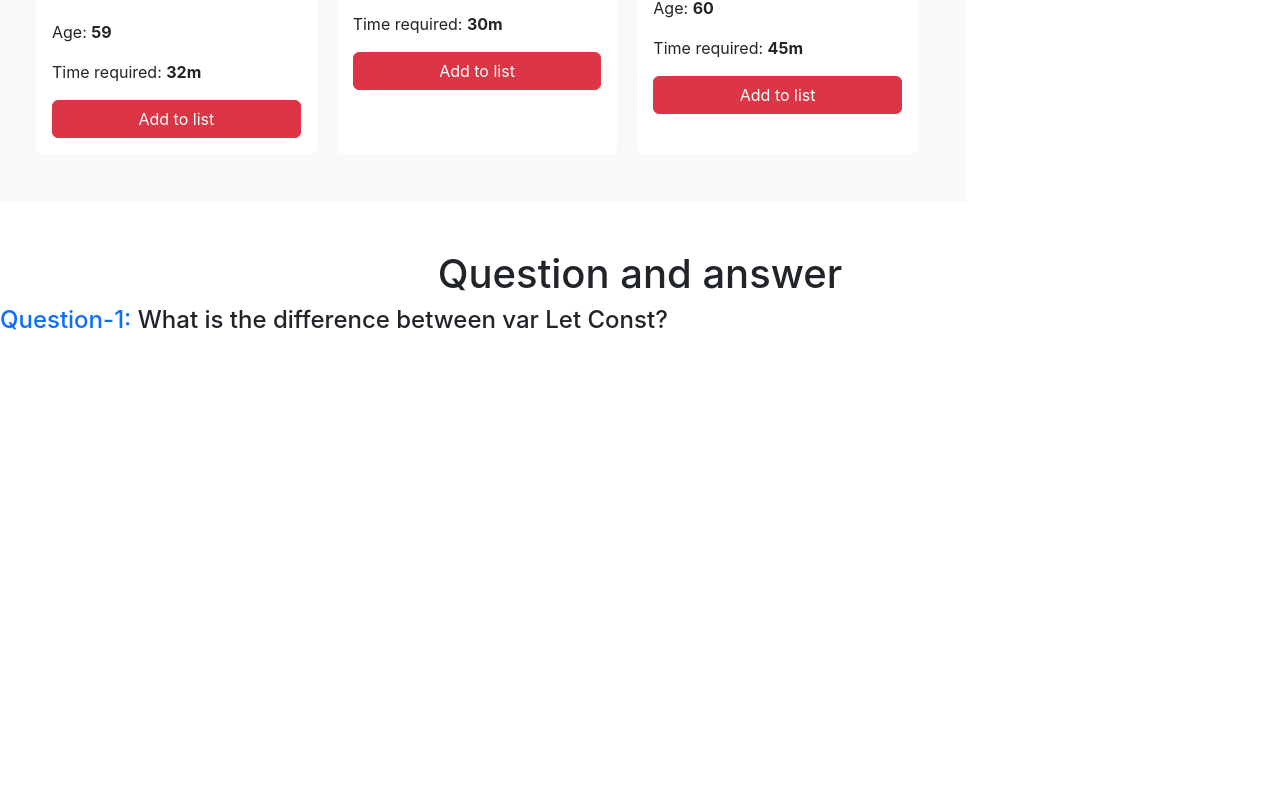
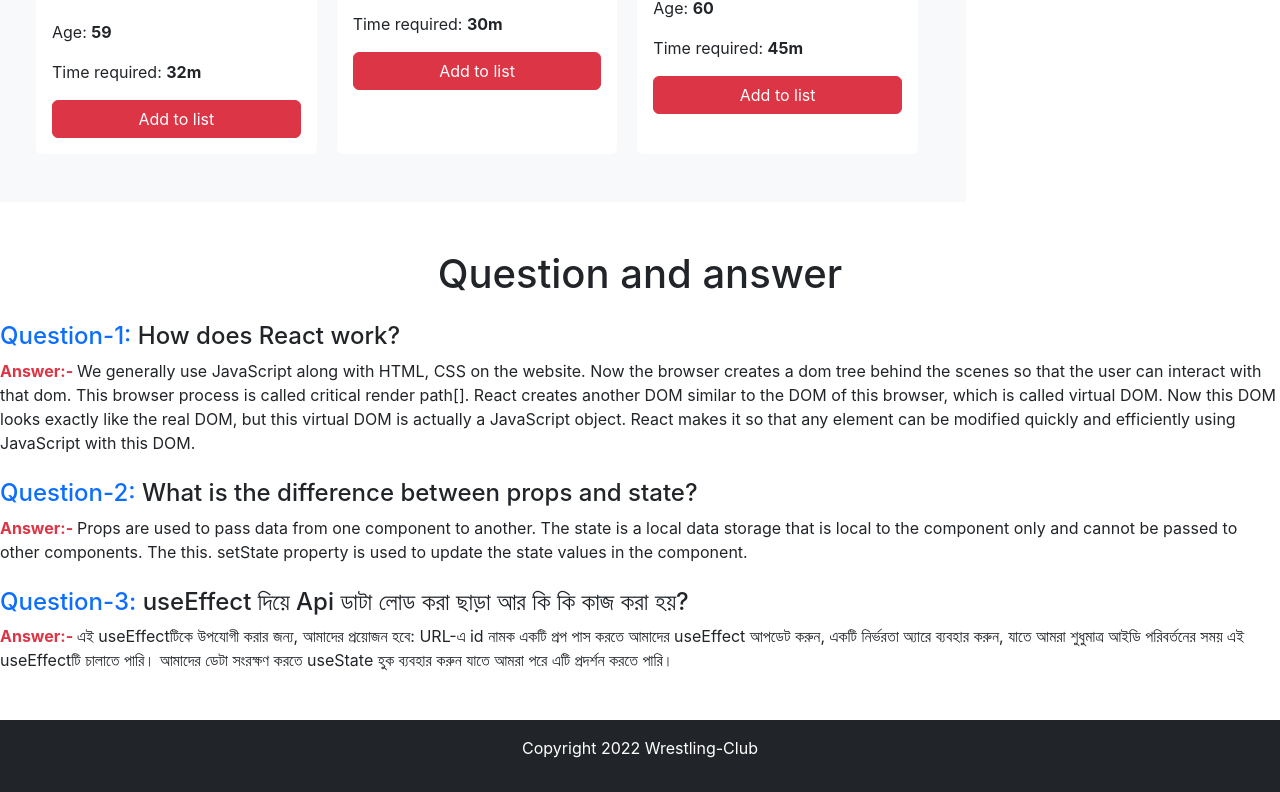
Before and after one commit to developer-johir/wrestling-club, a React (Create React App) app: page / in a window 1280 px wide. Shown: the part 1096-1888 px from the top of the page. Before the commit the page ends 1439 px from the top, so only its background shows below. Built offline with nearby package versions, Linux system fonts and the light colour scheme.

Commit message:
Question and answer complete

```diff
--- a/src/App.js
+++ b/src/App.js
@@ -1,5 +1,6 @@
 
 import './App.css';
+import Footer from './components/Footer/Footer';
 import Header from './components/Header/Header';
 import Question from './components/Question/Question';
 import Wrestlings from './components/Wrestlings/Wrestlings';
@@ -10,6 +11,7 @@ function App() {
       <Header></Header>
       <Wrestlings></Wrestlings>
       <Question></Question>
+      <Footer></Footer>
     </div>
   );
 }
--- /dev/null
+++ b/src/components/Footer/Footer.js
@@ -0,0 +1,14 @@
+import React from 'react';
+import './Footer.css'
+
+const Footer = () => {
+    return (
+        <div>
+            <div class="text-center py-3 bg-dark text-white mt-5">
+                <p>Copyright 2022 Wrestling-Club</p>
+            </div>
+        </div>
+    );
+};
+
+export default Footer;
--- a/src/components/Question/Question.js
+++ b/src/components/Question/Question.js
@@ -5,8 +5,25 @@ const Question = () => {
     return (
         <div className='mt-5'>
             <h1 class="text-center">Question and answer</h1>
-            <div className=''>
-            <h4><span class="text-primary">Question-1:</span> What is the difference between var Let Const?</h4>
+            <div className='mt-4'>
+            <h4><span class="text-primary">Question-1:</span> How does React work?</h4>
+            <p><span class="text-danger fw-bold">Answer:- </span>
+            We generally use JavaScript along with HTML, CSS on the website. Now the browser creates a dom tree behind the scenes so that the user can interact with that dom. This browser process is called critical render path[].
+
+            React creates another DOM similar to the DOM of this browser, which is called virtual DOM. Now this DOM looks exactly like the real DOM, but this virtual DOM is actually a JavaScript object. React makes it so that any element can be modified quickly and efficiently using JavaScript with this DOM.
+            </p>
+            </div>
+            <div className='mt-4'>
+            <h4><span class="text-primary">Question-2:</span> What is the difference between props and state?</h4>
+            <p><span class="text-danger fw-bold">Answer:- </span>
+            Props are used to pass data from one component to another. The state is a local data storage that is local to the component only and cannot be passed to other components. The this. setState property is used to update the state values in the component.
+            </p>
+            </div>
+            <div className='mt-4'>
+            <h4><span class="text-primary">Question-3:</span> useEffect দিয়ে Api ডাটা লোড করা ছাড়া আর কি কি কাজ করা হয়?</h4>
+            <p><span class="text-danger fw-bold">Answer:- </span>
+            এই useEffectটিকে উপযোগী করার জন্য, আমাদের প্রয়োজন হবে: URL-এ id নামক একটি প্রপ পাস করতে আমাদের useEffect আপডেট করুন, একটি নির্ভরতা অ্যারে ব্যবহার করুন, যাতে আমরা শুধুমাত্র আইডি পরিবর্তনের সময় এই useEffectটি চালাতে পারি। আমাদের ডেটা সংরক্ষণ করতে useState হুক ব্যবহার করুন যাতে আমরা পরে এটি প্রদর্শন করতে পারি।
+            </p>
             </div>
         </div>
     );
```
Also changed, not shown: src/components/Footer/Footer.css (added).
